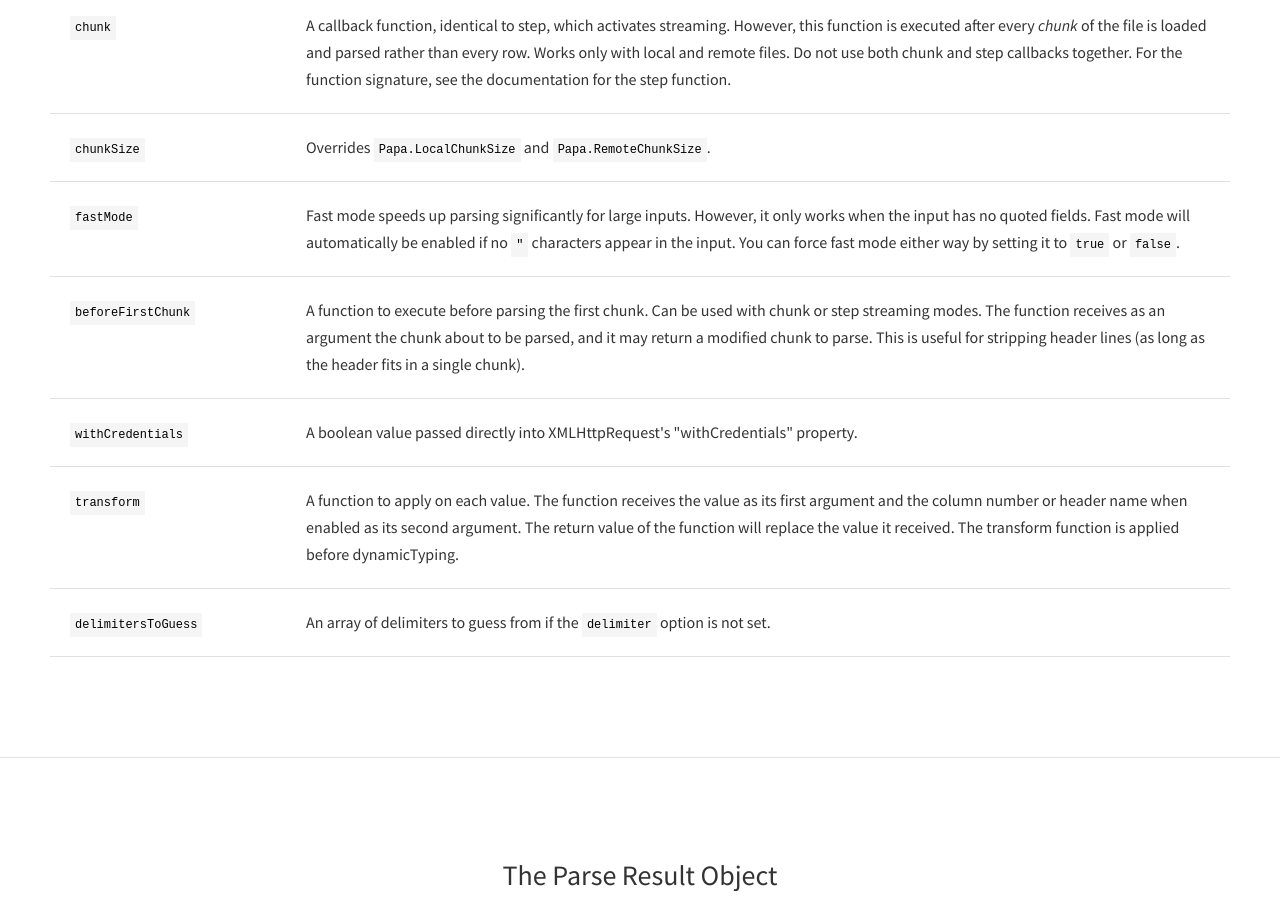
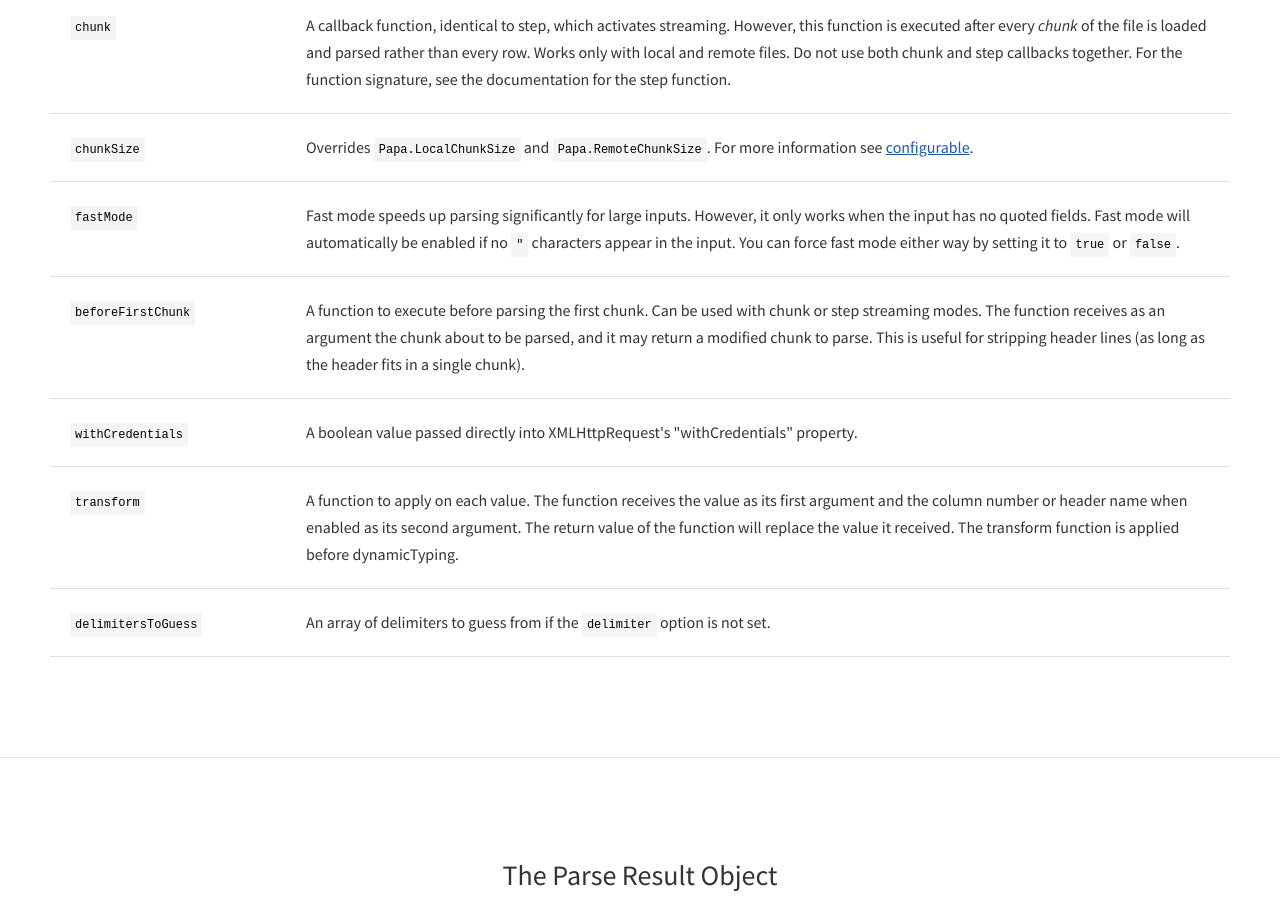
Before and after one commit to mholt/PapaParse, a website: page docs/docs.html in a window 1280 px wide. Shown: the part 8080-8990 px from the top of the page. Drawn offline with Linux system fonts and the light colour scheme.

Commit message:
added link to configurable

```diff
--- a/docs/docs.html
+++ b/docs/docs.html
@@ -637,7 +637,7 @@ var csv = Papa.unparse({
 									<code>chunkSize</code>
 								</td>
 								<td>
-									Overrides <code>Papa.LocalChunkSize</code> and <code>Papa.RemoteChunkSize</code>.
+									Overrides <code>Papa.LocalChunkSize</code> and <code>Papa.RemoteChunkSize</code>. For more information see <a href="#configurable">configurable</a>.
 								</td>
 							</tr>
 							<tr>
```
